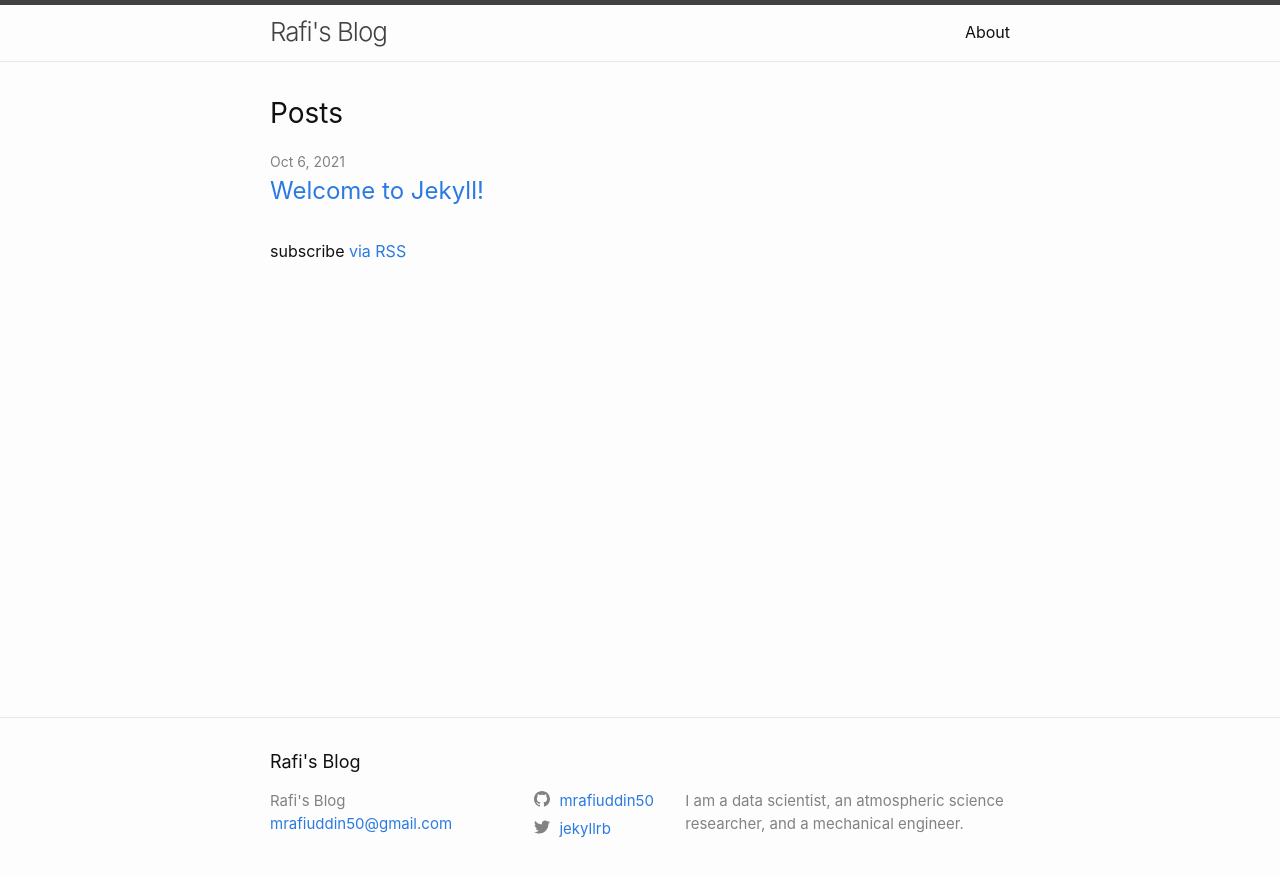
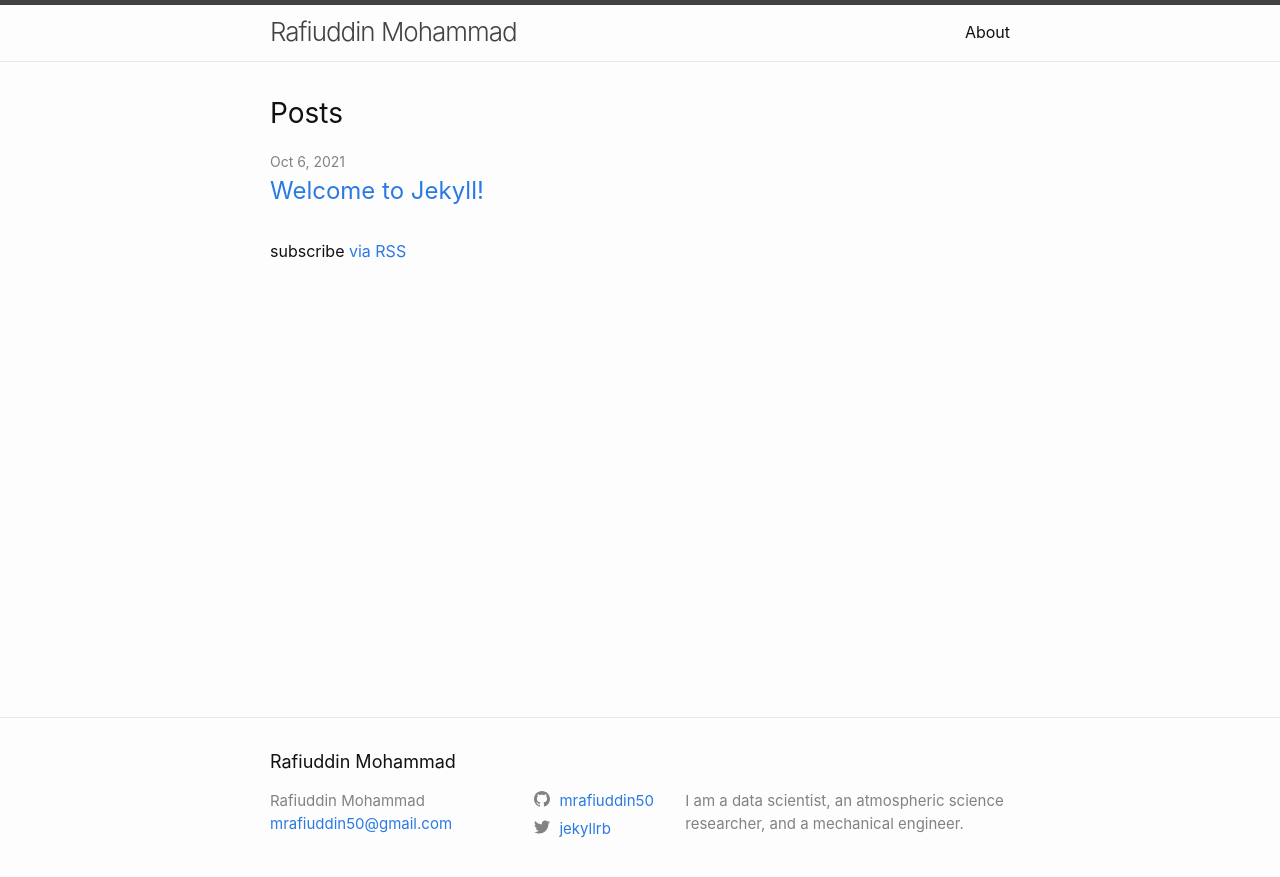
Before and after one commit to mrafiuddin50/mrafiuddin50.github.io, a Jekyll site: the page built from index.markdown, in a window 1280 px wide. Shown: the top 877 px of the page. Built offline with Jekyll 4.4.1, drawn with Linux system fonts in a browser that asks for light colours.

Commit message:
updated title

```diff
--- a/_config.yml
+++ b/_config.yml
@@ -18,7 +18,7 @@
 # You can create any custom variable you would like, and they will be accessible
 # in the templates via {{ site.myvariable }}.
 
-title: Rafi's Blog
+title: Rafiuddin Mohammad
 email: mrafiuddin50@gmail.com
 description: >- # this means to ignore newlines until "baseurl:"
   I am a data scientist, an atmospheric science researcher, and a mechanical engineer.
```
